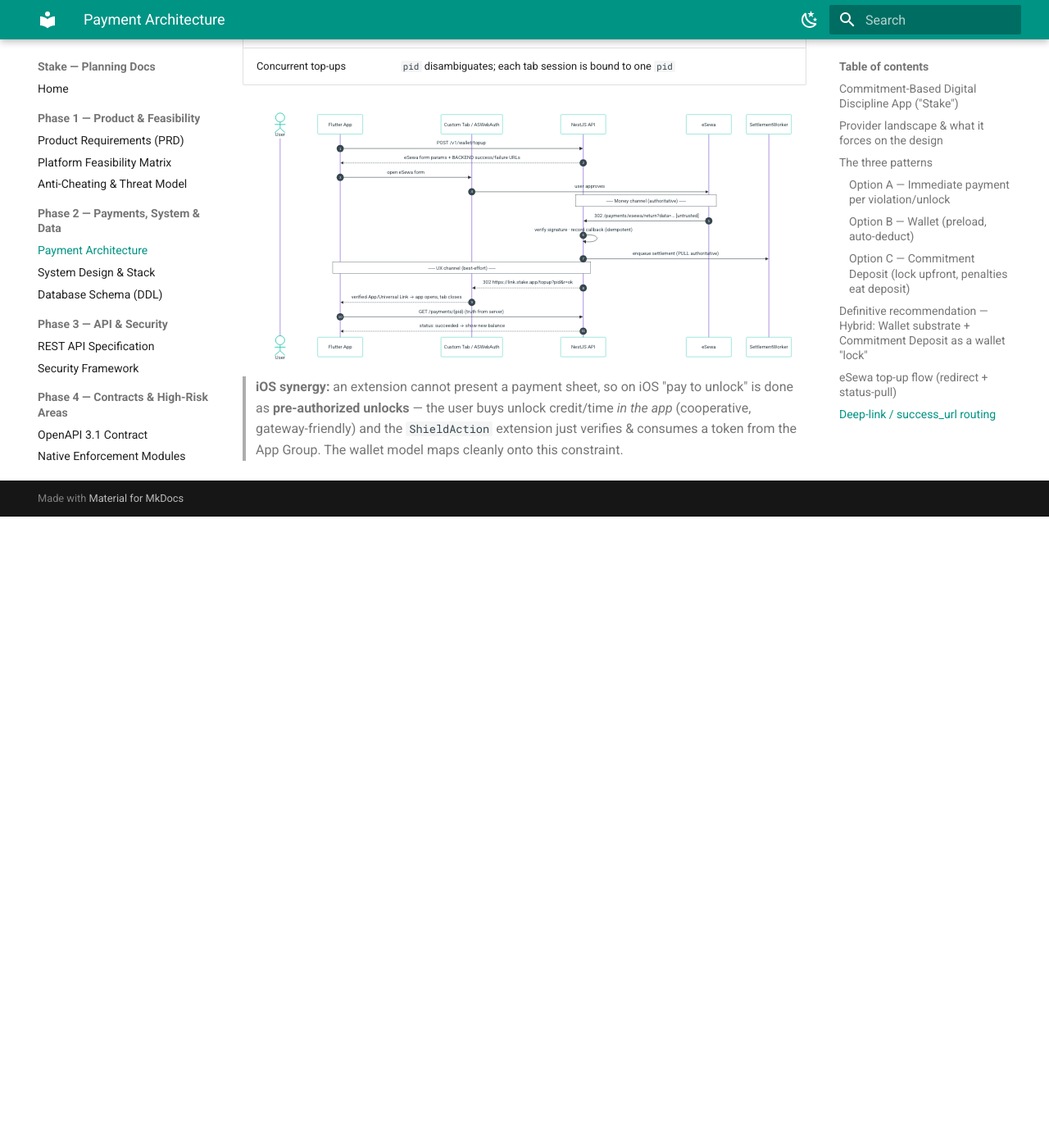
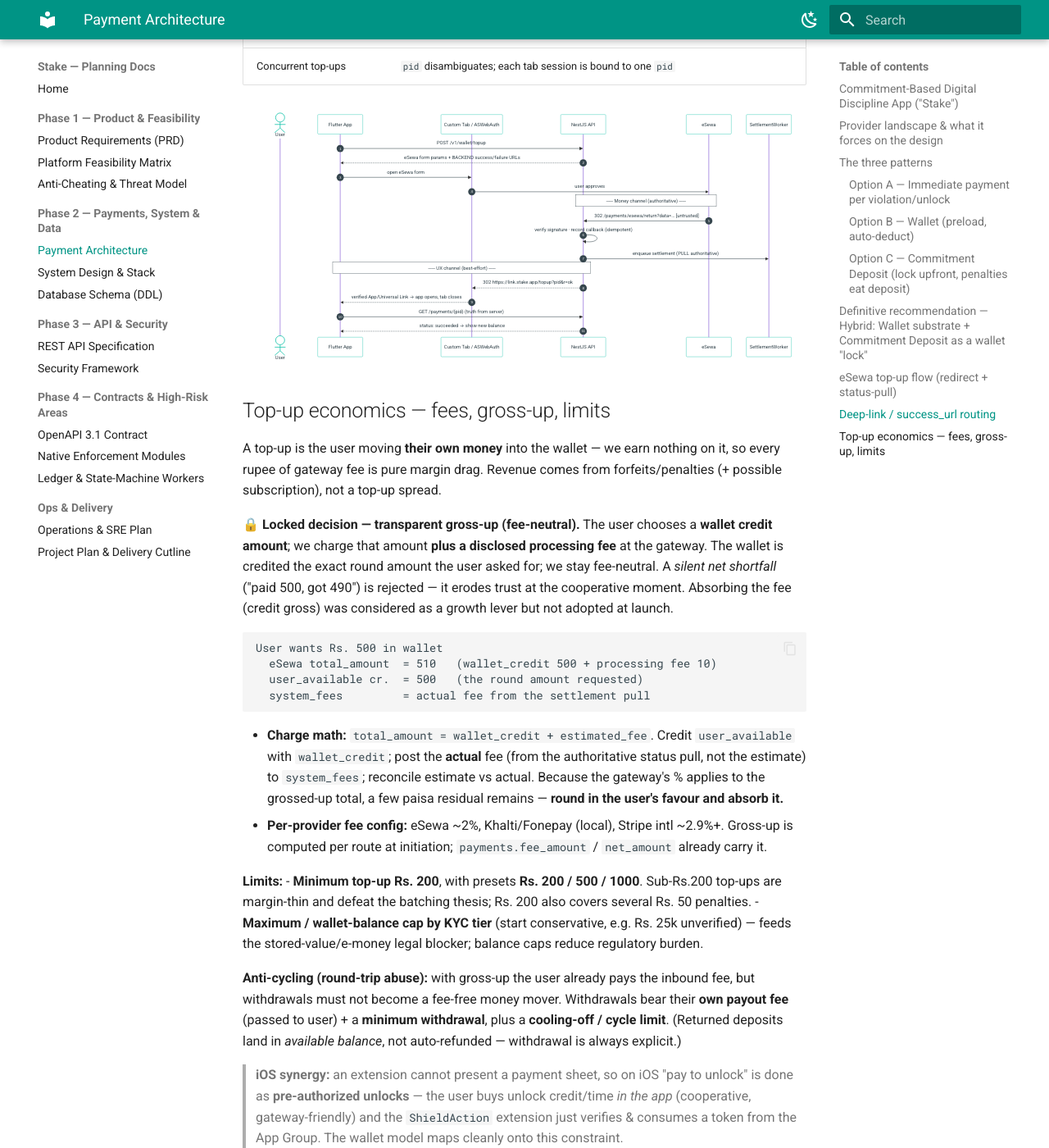
Before and after one commit to JEEVANRAWAL/stake-app-doc, an MkDocs documentation site: the page built from docs/payments/payment-architecture.md, in a window 1280 px wide and 1400 px high, scrolled down 5338 px. Shown: the whole window at 82% size. Built offline with MkDocs 1.6.1 and Material for MkDocs 9.7.7, drawn with Linux system fonts in a browser that asks for light colours; before the commit the page ends 5968 px from its top, so only the background shows below that.

Commit message:
Add top-up fee economics; lock transparent gross-up + Rs.200 min top-up

````diff
--- a/docs/payments/payment-architecture.md
+++ b/docs/payments/payment-architecture.md
@@ -189,6 +189,43 @@
     API-->>App: status: succeeded → show new balance
 ```
 
+## Top-up economics — fees, gross-up, limits
+
+A top-up is the user moving **their own money** into the wallet — we earn nothing on it, so every rupee
+of gateway fee is pure margin drag. Revenue comes from forfeits/penalties (+ possible subscription), not a
+top-up spread.
+
+**🔒 Locked decision — transparent gross-up (fee-neutral).** The user chooses a **wallet credit amount**;
+we charge that amount **plus a disclosed processing fee** at the gateway. The wallet is credited the exact
+round amount the user asked for; we stay fee-neutral. A *silent net shortfall* ("paid 500, got 490") is
+rejected — it erodes trust at the cooperative moment. Absorbing the fee (credit gross) was considered as a
+growth lever but not adopted at launch.
+
+```
+User wants Rs. 500 in wallet
+  eSewa total_amount  = 510   (wallet_credit 500 + processing fee 10)
+  user_available cr.  = 500   (the round amount requested)
+  system_fees         = actual fee from the settlement pull
+```
+
+- **Charge math:** `total_amount = wallet_credit + estimated_fee`. Credit `user_available` with
+  `wallet_credit`; post the **actual** fee (from the authoritative status pull, not the estimate) to
+  `system_fees`; reconcile estimate vs actual. Because the gateway's % applies to the grossed-up total, a
+  few paisa residual remains — **round in the user's favour and absorb it.**
+- **Per-provider fee config:** eSewa ~2%, Khalti/Fonepay (local), Stripe intl ~2.9%+. Gross-up is computed
+  per route at initiation; `payments.fee_amount` / `net_amount` already carry it.
+
+**Limits:**
+- **Minimum top-up Rs. 200**, with presets **Rs. 200 / 500 / 1000**. Sub-Rs.200 top-ups are margin-thin and
+  defeat the batching thesis; Rs. 200 also covers several Rs. 50 penalties.
+- **Maximum / wallet-balance cap by KYC tier** (start conservative, e.g. Rs. 25k unverified) — feeds the
+  stored-value/e-money legal blocker; balance caps reduce regulatory burden.
+
+**Anti-cycling (round-trip abuse):** with gross-up the user already pays the inbound fee, but withdrawals
+must not become a fee-free money mover. Withdrawals bear their **own payout fee** (passed to user) + a
+**minimum withdrawal**, plus a **cooling-off / cycle limit**. (Returned deposits land in *available
+balance*, not auto-refunded — withdrawal is always explicit.)
+
 > **iOS synergy:** an extension cannot present a payment sheet, so on iOS "pay to unlock" is done
 > as **pre-authorized unlocks** — the user buys unlock credit/time *in the app* (cooperative,
 > gateway-friendly) and the `ShieldAction` extension just verifies & consumes a token from the
````
Also changed, not shown: CLAUDE.md (+1 -0 lines), docs/README.md (+1 -0 lines).
